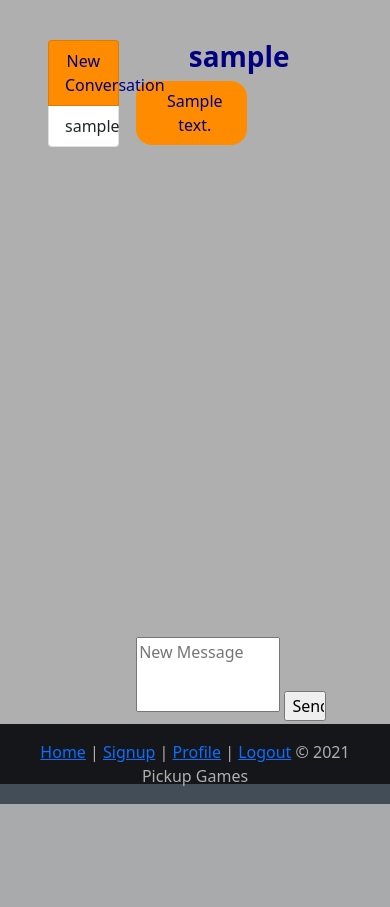
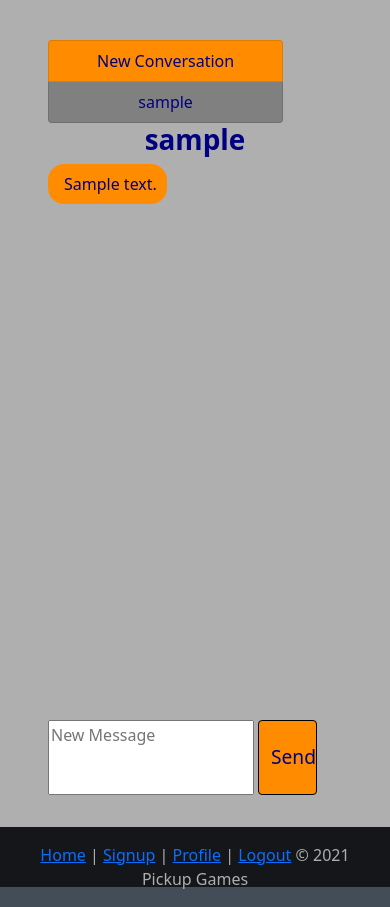
Before and after one commit to bbrown11924/PickUpGames, a Django app: a page that uses pickup/templates/pickup/messages.html in a window 390 px wide. Shown: the part 60-967 px from the top of the page. Before the commit the page ends 864 px from the top, so only its background shows below. Run offline with Django 3.2, Linux system fonts and the light colour scheme; a user stored in the database is signed in; tables that the repository leaves empty hold one stand-in row (values such as "Sample post").

Commit message:
Worked on more styling, message scroll box now auto scrolls to the bottom.

```diff
--- a/pickup/static/pickup/style.css
+++ b/pickup/static/pickup/style.css
@@ -222,7 +222,12 @@ ul.no-bullets {
 
 }
 
-.new-msg{
+.list-group-item{
+    background-color: grey;
+    color: navy;
+}
+
+.list-group-item.new-msg{
     background-color: darkorange;
     color: navy;
 }
@@ -237,7 +242,7 @@ ul.no-bullets {
     font-weight: bold;
 }
 
-div.Message-scroll-box{
+#Message-scroll-box{
     overflow-x: hidden;
     overflow-y: auto;
     width: 100%;
@@ -281,6 +286,7 @@ div.Message-scroll-box{
 #message_form{
     position: relative;
     bottom: 0;
+    height: 75px;
 }
 
 #userMessage{
@@ -289,8 +295,13 @@ div.Message-scroll-box{
     resize: none;
 }
 
-#send-btn{
+.send-btn{
     width: 20%;
+    height: 75px;
+    background-color: darkorange;
+    vertical-align: top;
+    font-size: 1.2em;
+
 }
 
 
@@ -299,4 +310,16 @@ div.Message-scroll-box{
     body{
         width: 100%;
     }
+
+    #MessagesLeft{
+        float: none;
+        width: 100%;
+        margin: auto;
+    }
+
+    #MessagesRight{
+        float: none;
+        width: 100%;
+        margin: auto;
+    }
 }
--- a/pickup/templates/pickup/messages.html
+++ b/pickup/templates/pickup/messages.html
@@ -22,7 +22,7 @@
     {% if person %}
         <h1 class="center-text">{{ person }}</h1>
         {% if messages %}
-            <div class="Message-scroll-box">
+            <div id ="Message-scroll-box" >
                 {% for message in messages %}
                     <div class="Message-line">
                         {% if message.sender == person %}
@@ -38,6 +38,13 @@
                     </div>
                 {% endfor %}
             </div>
+
+            <script>
+                var element = document.getElementById('Message-scroll-box');
+                element.scrollTop = element.scrollHeight;
+            </script>
+
+
         {% else %}
             <p>Start your conversation with {{ person }}</p>
         {%endif %}
@@ -46,7 +53,7 @@
             {% csrf_token %}
             <!--<input type="text" id="userMessage" maxlength="1000" placeholder="New Message" name="userMessage" required>-->
             <textarea name="userMessage" id="userMessage" placeholder="New Message" required></textarea>
-            <input type="submit" id="send-btn" value="Send">
+            <input type="submit" class="btn btn-dark send-btn" value="Send">
         </form>
     {% endif %}
     </div>
--- a/pickup/templates/pickup/newMessage.html
+++ b/pickup/templates/pickup/newMessage.html
@@ -5,8 +5,8 @@
 <form action="{% url 'new_message' %}" method="get" id="search_form">
     <p>
         <input type="search" id="search_bar" name="search_text"
-            value="{{ search_input }}" placeholder="Player's Username">
-        <input type="submit" value="Search" class="search-btn">
+            value="{{ search_input }}" class="form-control search-bar col" placeholder="Player's Username">
+        <input type="submit" value="Search" class="btn btn-dark search-btn">
     </p>
 </form>
 {% if players %}
```
